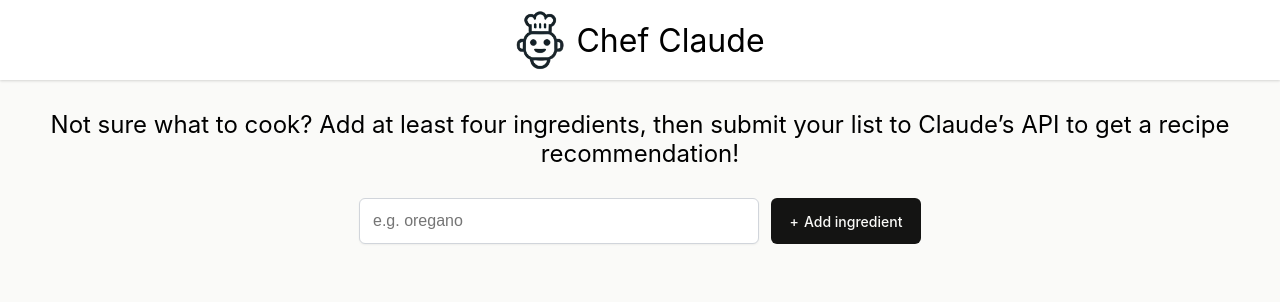
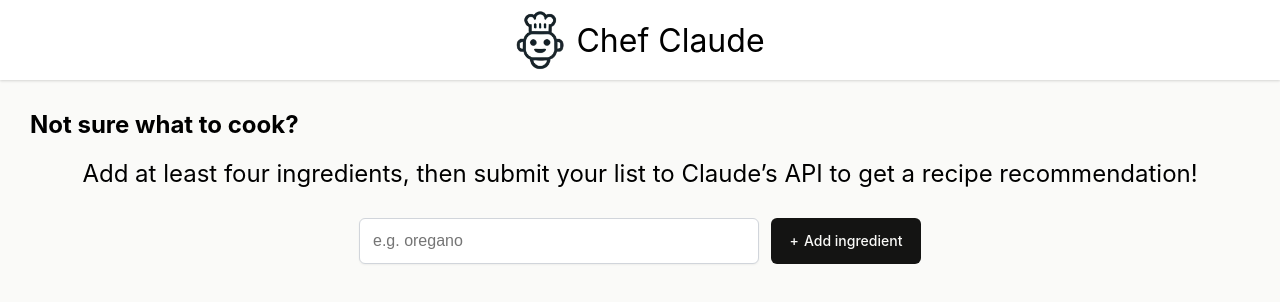
Before and after one commit to Mikerich94/chef-claude, a React (Vite) app: page / in a window 1280 px wide. Shown: the top 302 px of the page. Built offline with nearby package versions, Linux system fonts and the light colour scheme; no server answers.

Commit message:
small css changes

```diff
--- a/src/index.css
+++ b/src/index.css
@@ -183,6 +183,9 @@ ul.ingredients-list > li {
 .remove-button:active {
   transform: translateY(0px) scale(0.95);
 }
+.header {
+  margin-top: 0;
+}
 
 .intro {
   font-size: 1.5rem;
--- a/src/main.jsx
+++ b/src/main.jsx
@@ -52,9 +52,10 @@ export default function Main() {
 
   return (
     <main>
+      <h2 className="header">Not sure what to cook?</h2>
       <p className="intro">
-        Not sure what to cook? Add at least four ingredients, then submit your
-        list to Claude’s API to get a recipe recommendation!
+        Add at least four ingredients, then submit your list to Claude’s API to
+        get a recipe recommendation!
       </p>
       <form action={addIngredient} className="add-ingredient-form">
         <input
```
